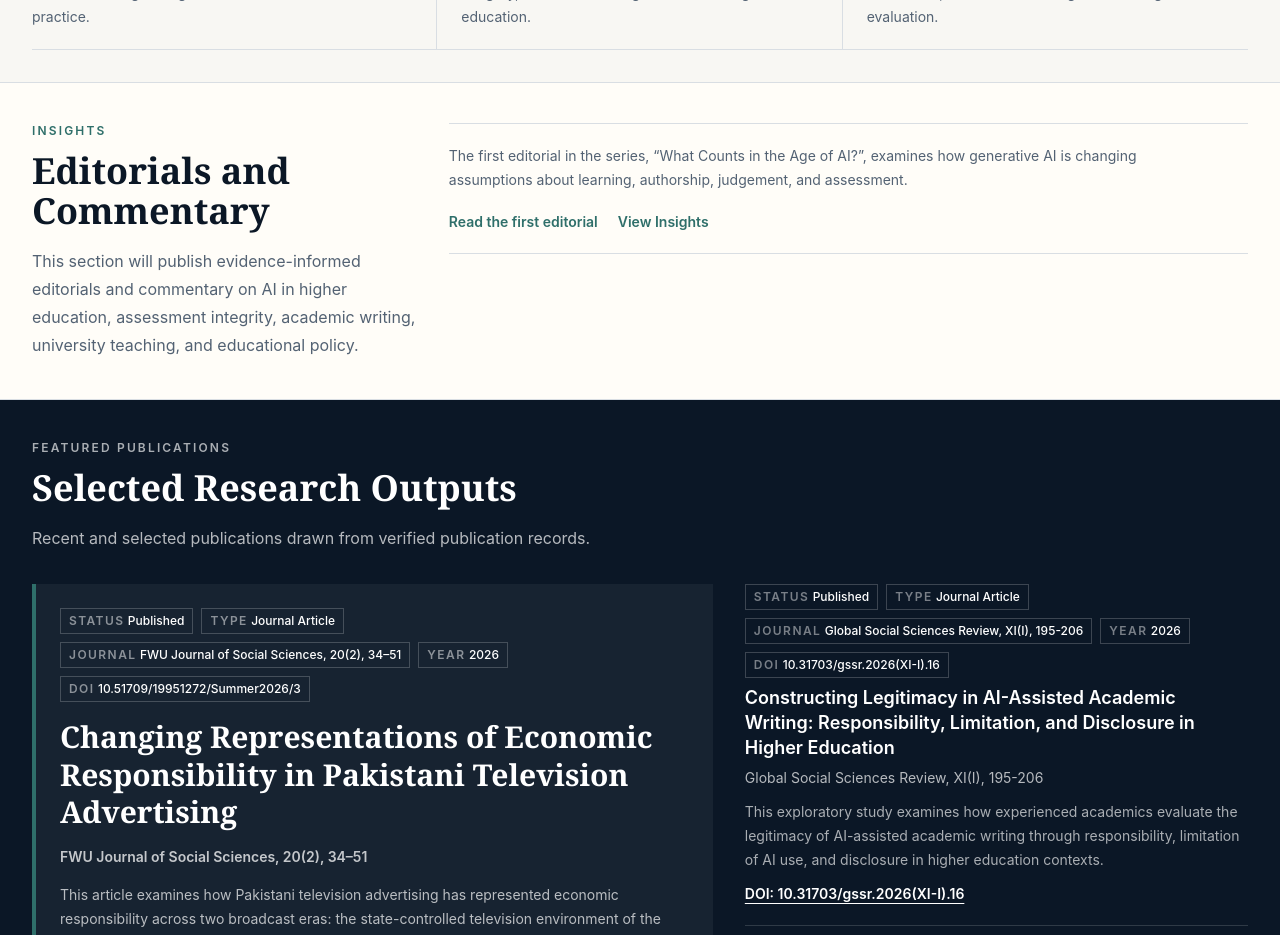
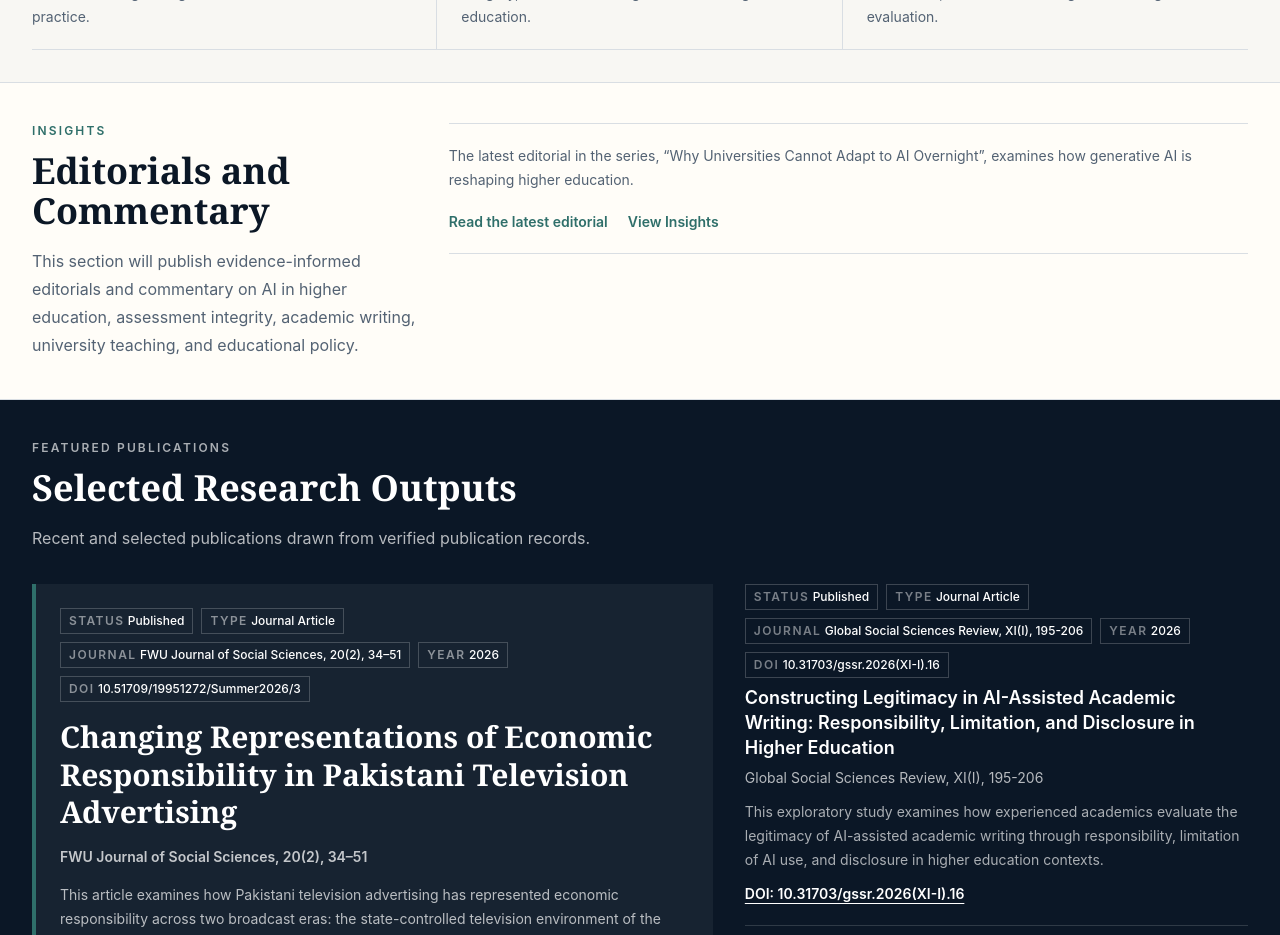
Before and after one commit to Jabreelasghar/jabreel-website, a Next.js app: page / in a window 1280 px wide. Shown: the part 760-1695 px from the top of the page. Built offline with nearby package versions, Linux system fonts and the light colour scheme.

Commit message:
Publish second AI editorial

```diff
--- a/src/app/page.tsx
+++ b/src/app/page.tsx
@@ -3,6 +3,7 @@ import { Container } from "@/components/Container";
 import { Hero } from "@/components/Hero";
 import { SectionHeader } from "@/components/SectionHeader";
 import { getContent, getFeatured } from "@/lib/content";
+import { editorials } from "@/lib/editorials";
 import { createPageMetadata } from "@/lib/seo";
 import type { Metadata } from "next";
 import Link from "next/link";
@@ -12,6 +13,9 @@ export const metadata: Metadata = createPageMetadata({ title: "Dr Jabreel Asghar
 export default function HomePage() {
   const featuredPublications = getFeatured("publication", 3).filter((item) => item.featured);
   const creativeWriting = getContent("creativeWriting");
+  const latestEditorial = editorials
+    .filter((editorial) => editorial.status === "published")
+    .at(-1);
   const publicationMeta = (item: (typeof featuredPublications)[number]) =>
     [
       ["Status", item.status],
@@ -78,13 +82,16 @@ export default function HomePage() {
             summary="This section will publish evidence-informed editorials and commentary on AI in higher education, assessment integrity, academic writing, university teaching, and educational policy."
           />
           <article className="border-y border-line py-5">
-            <p className="max-w-3xl text-sm leading-6 text-slate">
-              The first editorial in the series, “What Counts in the Age of AI?”, examines how generative AI is changing
-              assumptions about learning, authorship, judgement, and assessment.
-            </p>
-            <Link className="mt-5 inline-block text-sm font-semibold text-moss hover:text-oxford" href="/insights/what-counts-as-learning-in-the-age-of-ai">
-              Read the first editorial
-            </Link>
+            {latestEditorial ? (
+              <>
+                <p className="max-w-3xl text-sm leading-6 text-slate">
+                  The latest editorial in the series, “{latestEditorial.title}”, examines how generative AI is reshaping higher education.
+                </p>
+                <Link className="mt-5 inline-block text-sm font-semibold text-moss hover:text-oxford" href={`/insights/${latestEditorial.slug}`}>
+                  Read the latest editorial
+                </Link>
+              </>
+            ) : null}
             <Link className="ml-5 mt-5 inline-block text-sm font-semibold text-moss hover:text-oxford" href="/insights">
               View Insights
             </Link>
--- a/src/components/editorials/CopyCitationButton.tsx
+++ b/src/components/editorials/CopyCitationButton.tsx
@@ -11,7 +11,19 @@ export function CopyCitationButton({ citation }: { citation: string }) {
   }, []);
 
   async function copyCitation() {
-    await navigator.clipboard.writeText(citation);
+    try {
+      await navigator.clipboard.writeText(citation);
+    } catch {
+      const textarea = document.createElement("textarea");
+      textarea.value = citation;
+      textarea.style.position = "fixed";
+      textarea.style.opacity = "0";
+      document.body.appendChild(textarea);
+      textarea.select();
+      const copiedWithFallback = document.execCommand("copy");
+      textarea.remove();
+      if (!copiedWithFallback) return;
+    }
     setCopied(true);
     if (resetTimer.current) clearTimeout(resetTimer.current);
     resetTimer.current = setTimeout(() => setCopied(false), 2000);
--- a/src/data/editorials.json
+++ b/src/data/editorials.json
@@ -36,12 +36,33 @@
   ]
 },
 {
+  "category": "Editorial",
   "series": "What Counts in the Age of AI?",
   "seriesNumber": 2,
   "seriesTotal": 10,
   "slug": "why-universities-cannot-adapt-to-ai-overnight",
-  "status": "forthcoming",
-  "title": "Why Universities Cannot Adapt to AI Overnight"
+  "status": "published",
+  "title": "Why Universities Cannot Adapt to AI Overnight",
+  "subtitle": "Why universities cannot adapt to generative AI through isolated policies or tools, and why meaningful change requires rethinking assessment, academic practice, quality systems, and institutional culture.",
+  "authorDisplayName": "Dr Jabreel Asghar",
+  "citationAuthor": "Asghar, J.",
+  "publicationDate": "2026-07-27",
+  "publicationYear": 2026,
+  "displayDate": "27 July 2026",
+  "description": "Universities have moved rapidly from viewing generative AI as an opportunity to treating it as an institutional problem. This editorial examines why meaningful adaptation requires more than new tools or policies: it requires changes to assessment, professional practice, academic identity, quality assurance, and institutional systems.",
+  "keywords": ["generative AI", "higher education", "institutional change", "assessment", "academic quality", "faculty development", "responsible AI", "educational policy"],
+  "pdf": "/downloads/insights/why-universities-cannot-adapt-to-ai-overnight.pdf",
+  "canonicalUrl": "https://jabreelasghar-website.vercel.app/insights/why-universities-cannot-adapt-to-ai-overnight",
+  "about": "This editorial examines why universities cannot respond to generative AI through isolated policy changes, software tools, or short-term training alone. It argues that adaptation requires institutions to reconsider assessment, academic practice, quality systems, professional identity, and the organisational conditions through which educational change occurs.",
+  "paragraphs": [
+    "I remember receiving an email at work about Chat GPT a few years ago to gauge the faculty awareness of the tool. The purpose was to formally introduce the tool and enthusiastically encourage its use with careful precautions. Just over 3 years later, I see colleagues frustrated with students’ utter reliance on AI even in simple class tasks. Ironically, the faculty also receive official emails to avoid AI-generated texts for internal faculty competitions. Within a few years, AI had moved from institutional opportunity to institutional problem.",
+    "Innovation does not make all efforts insufficient; it exposes limitations in them. The challenge is not merely technological. It is simultaneously logistical, pedagogical, and professional. Imagine spending decades refining an assessment system with thousands of rubrics, hundreds of faculty development hours, lengthy procedures of accreditation, quality assurance and external moderation. AI doesn't just create practical concerns; it also challenges professional identity by questioning long-held assumptions about what it means to teach, assess, and develop expertise. Faculty genuinely worry about fairness, learning, academic integrity and workload.",
+    "It is obvious that universities are not merely resisting AI because they fear it. They are protecting decades of investment in assessment systems, quality assurance processes and staff development. They are also confronting challenges to long-established assumptions about what it means to teach, assess and earn a qualification. Should universities redesign the entire system, or first try to fit the new technology into the old framework? Institutions naturally attempt to accommodate disruptive technologies within existing structures before redesigning those structures themselves. However, past investments constrain future choices. Therefore, institutional inertia is rational because universities are behaving like almost every large organisation.",
+    "Universities cannot use classrooms as laboratories to experiment with every new idea. They are built for continuity, not rapid disruption. Every untested change has consequences at scale. Historically, institutions first absorb new technologies into existing practices and later they redesign those practices. The issue of AI is different because it challenges the evidence on which assessment relies. Within two years, a technology appears that questions one of its basic assumptions—that a polished written assignment reliably demonstrates individual learning. That is why AI cannot be addressed simply by adding new policies to existing assessment systems.",
+    "Universities must encourage innovation while protecting the credibility of learning and qualifications. During technological disruption, those responsibilities pull in opposite directions. Universities are often criticised for moving slowly. But rapid change carries real risks when qualifications affect thousands of students. The challenge is therefore not simply changing faster. The challenge is to change carefully without defending assumptions that technology has already undermined.",
+    "The academic community has moved remarkably quickly from enthusiasm about AI to anxiety over its consequences. We need to acknowledge that the greatest obstacle to educational innovation is often not the technology itself. It is the institutional investment in yesterday's assumptions. The challenge is not to make universities change recklessly or defend the status quo indefinitely. It is to identify which institutional safeguards still protect learning and which now merely protect inherited assumptions.",
+    "This is the second editorial in an ongoing series on higher education and AI. My next editorial explores a question that has become increasingly difficult to answer: What Counts as Authorship in the Age of AI?"
+  ]
 },
 {
   "series": "What Counts in the Age of AI?",
--- a/src/lib/editorials.ts
+++ b/src/lib/editorials.ts
@@ -18,6 +18,7 @@ export type Editorial = {
   publicationYear?: number;
   displayDate?: string;
   description?: string;
+  keywords?: string[];
   pdf?: string;
   canonicalUrl?: string;
   about?: string;
@@ -91,6 +92,8 @@ export function createEditorialMetadata(editorial: Editorial): Metadata {
     description: editorial.description ?? editorial.subtitle ?? editorial.title,
     path: `/insights/${editorial.slug}`,
     type: "article",
-    publishedTime: editorial.publicationDate
+    publishedTime: editorial.publicationDate,
+    authors: editorial.authorDisplayName ? [editorial.authorDisplayName] : undefined,
+    keywords: editorial.keywords
   });
 }
--- a/src/lib/seo.ts
+++ b/src/lib/seo.ts
@@ -9,7 +9,9 @@ export function createPageMetadata({
   path,
   type = "website",
   absoluteTitle = false,
-  publishedTime
+  publishedTime,
+  authors,
+  keywords
 }: {
   title: string;
   description: string;
@@ -17,16 +19,20 @@ export function createPageMetadata({
   type?: "website" | "article";
   absoluteTitle?: boolean;
   publishedTime?: string;
+  authors?: string[];
+  keywords?: string[];
 }): Metadata {
   const common = { title, description, url: path, siteName: SITE_NAME, locale: "en_GB" };
 
   return {
     title: absoluteTitle ? { absolute: title } : title,
     description,
+    keywords,
+    authors: authors?.map((name) => ({ name })),
     alternates: { canonical: path },
     openGraph:
       type === "article"
-        ? { ...common, type: "article", ...(publishedTime ? { publishedTime } : {}) }
+        ? { ...common, type: "article", ...(publishedTime ? { publishedTime } : {}), ...(authors ? { authors } : {}) }
         : { ...common, type: "website" }
   };
 }
```
Also changed, not shown: 2 other files (tests, documents, lock files or other folders).
